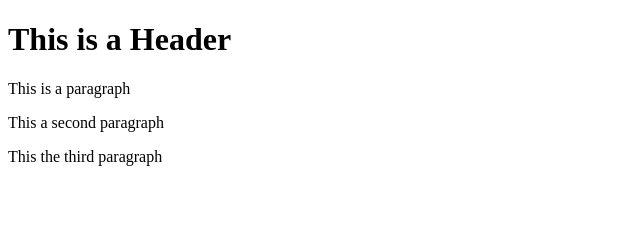
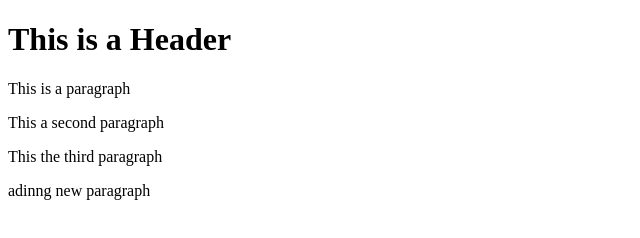
Before and after one commit to PedroSZ/git-test, a website: page index.html in a window 1280 px wide. Shown: the whole page, without its empty margins (0-640 px from the left). Drawn offline with Linux system fonts and the light colour scheme.

Commit message:
fiveth commit

```diff
--- a/index.html
+++ b/index.html
@@ -7,5 +7,6 @@
         <p>This is a paragraph</p>
         <p>This a second paragraph</p>
         <p>This the third paragraph</p>
+        <p>adinng new paragraph</p>
     </body>
 </html>
```
Also changed, not shown: package.json (+159 -1 lines), 2 other files.
